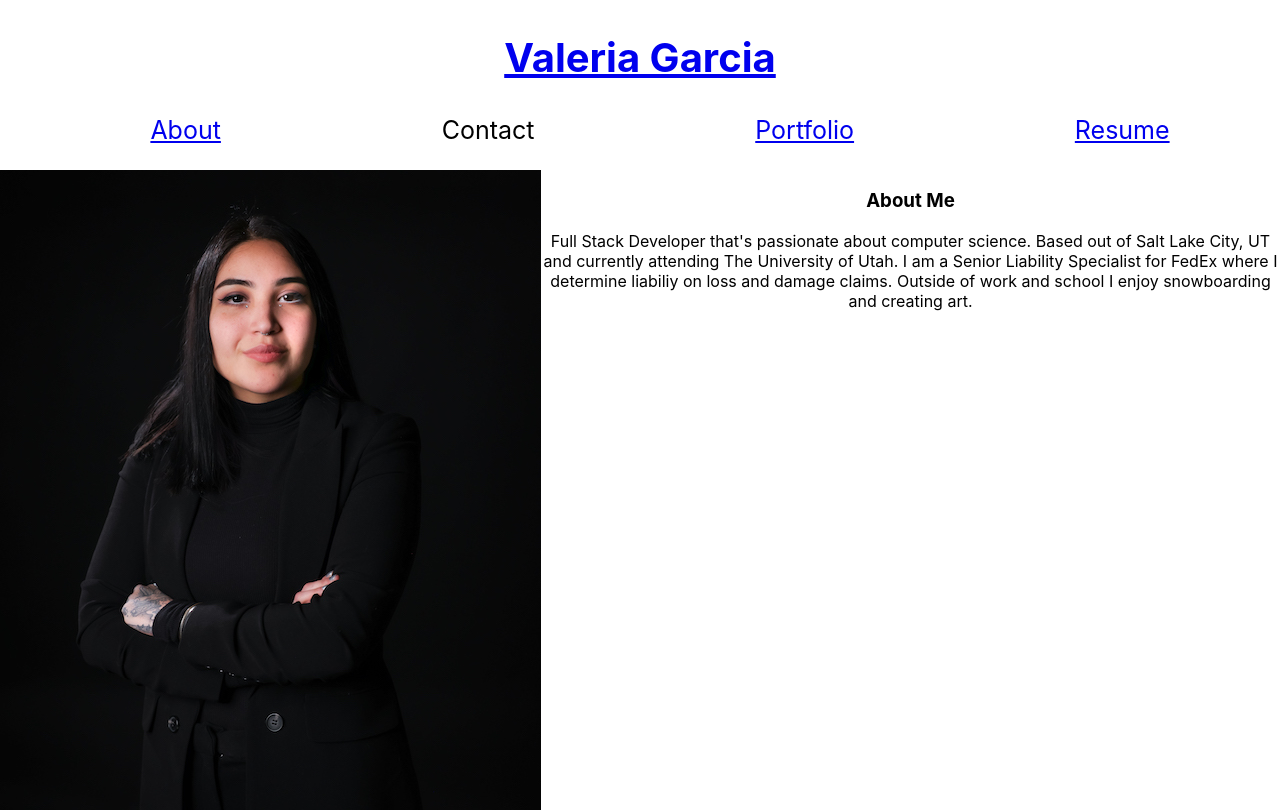
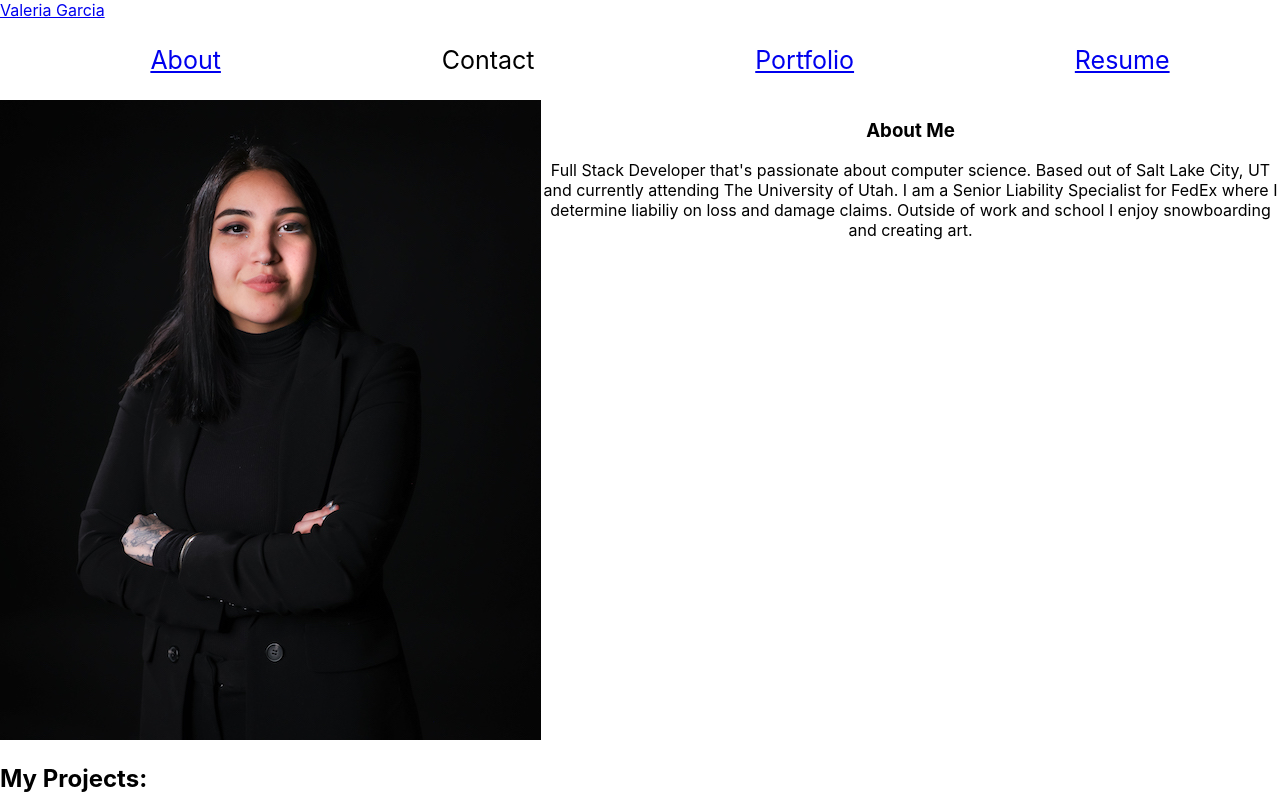
Before and after one commit to vhivestate/react-portfolio-2.0, a React (Create React App) app: page / in a window 1280 px wide. Shown: the top 812 px of the page. Built offline with nearby package versions, Linux system fonts and the light colour scheme.

Commit message:
seperate nav

```diff
--- a/src/App.js
+++ b/src/App.js
@@ -4,7 +4,8 @@
 import ContactForm from './components/Contact';
 import Footer from './components/Footer';
 import PortfolioCom from './components/Portfolio';
-import Resume from './components/Resume'
+import Resume from './components/Resume';
+import Header from './components/Header'
 
 
 function App() {
@@ -12,6 +13,7 @@
 
   return (
     <div>
+    <Header></Header>
       <Nav
           contactSelected={contactSelected}
           setContactSelected={setContactSelected}
--- a/src/components/Header/index.js
+++ b/src/components/Header/index.js
@@ -0,0 +1,14 @@
+import React from 'react';
+import '../../index.css'
+
+function Header () {
+
+
+     return (
+        <header>
+            <a href='/'> Valeria Garcia</a>
+        </header>
+     )
+}
+
+export default Header;
--- a/src/components/Nav/index.js
+++ b/src/components/Nav/index.js
@@ -8,12 +8,7 @@
       } = props;
 
   return (
-    <header className=''>
-        <h2>
-            <a href='/'>
-                Valeria Garcia
-            </a>
-        </h2>
+    <div>
         <nav className='navigation'>
         <ul className="flex-row">
           <li className="mx-2">
@@ -39,7 +34,7 @@
                 </li>
             </ul>
         </nav>
-    </header>
+     </div>
   );
 }
 
```
